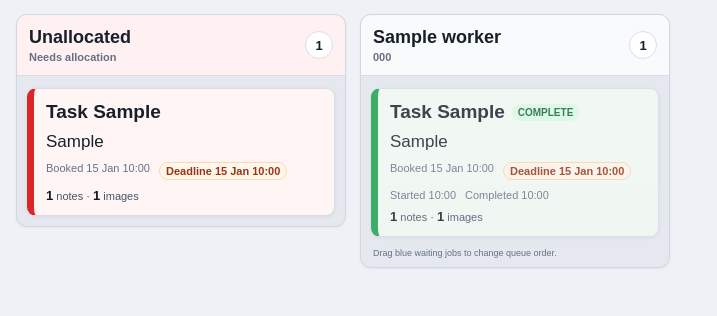
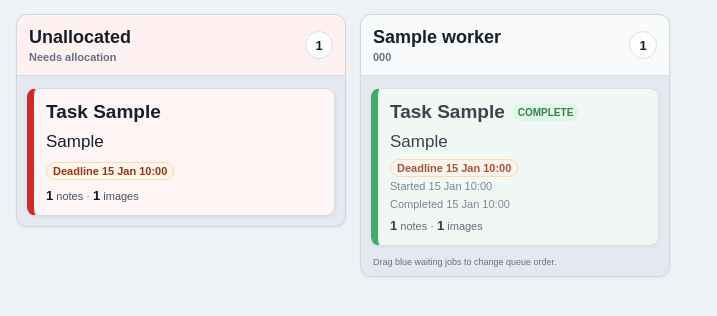
Before and after one commit to Manic8484/job-monitor, a Flask app: template templates/warehouse_tasks.html in a window 1280 px wide. Shown: the part 70-386 px from the top of the page, without its empty margins (0-717 px from the left). Run offline with Flask 3, Linux system fonts and the light colour scheme; the template is opened without the code that fills it: most values are stand-ins (such as "Sample title", 1, 10 or a date in 2020); some libraries are stand-ins or nearby versions.

Commit message:
Add files via upload

```diff
--- a/templates/warehouse_tasks.html
+++ b/templates/warehouse_tasks.html
@@ -43,7 +43,9 @@ dialog{border:0;border-radius:12px;width:min(1000px,94vw);padding:0;box-shadow:0
       <article class="task unallocated {% if t.priority_job %}priority{% endif %}" onclick="openTask('{{ t.job_ref }}')">
         <div class="topline"><span class="ref">Task {{ t.job_ref }}</span>{% if t.priority_job %}<span class="badge priority">Priority</span>{% endif %}</div>
         <div class="headline">{{ t.despatch_instructions or 'No short instruction supplied' }}</div>
-        <div class="meta"><span>Booked {{ t.booked_at.strftime('%d %b %H:%M') if t.booked_at else '—' }}</span>{% if t.deadline_at %}<span class="deadline">Deadline {{ t.deadline_at.strftime('%d %b %H:%M') }}</span>{% endif %}</div>
+        {% if t.deadline_at %}
+        <div class="meta"><span class="deadline">Deadline {{ t.deadline_at.strftime('%d %b %H:%M') }}</span></div>
+        {% endif %}
         <div class="counts"><strong>{{ t.note_count }}</strong> notes · <strong>{{ t.image_count }}</strong> images{% if t.media_count != t.image_count %} · {{ t.media_count - t.image_count }} files{% endif %}</div>
       </article>
       {% else %}<div class="empty">No unallocated warehouse tasks.</div>{% endfor %}
@@ -71,12 +73,13 @@ dialog{border:0;border-radius:12px;width:min(1000px,94vw);padding:0;box-shadow:0
           {% elif reorderable %}<span class="badge drag">Queue {{ loop.index }}</span>{% endif %}
         </div>
         <div class="headline">{{ t.despatch_instructions or 'No short instruction supplied' }}</div>
-        <div class="meta">
-          <span>Booked {{ t.booked_at.strftime('%d %b %H:%M') if t.booked_at else '—' }}</span>
-          {% if t.deadline_at %}<span class="deadline">Deadline {{ t.deadline_at.strftime('%d %b %H:%M') }}</span>{% endif %}
-          {% if t.started_at %}<span>Started {{ t.started_at.strftime('%H:%M') }}</span>{% endif %}
-          {% if t.completed_at %}<span>Completed {{ t.completed_at.strftime('%H:%M') }}</span>{% endif %}
+        {% if t.deadline_at or t.started_at or t.completed_at %}
+        <div class="meta" style="display:block">
+          {% if t.deadline_at %}<div><span class="deadline">Deadline {{ t.deadline_at.strftime('%d %b %H:%M') }}</span></div>{% endif %}
+          {% if t.started_at %}<div style="margin-top:6px">Started {{ t.started_at.strftime('%d %b %H:%M') }}</div>{% endif %}
+          {% if t.completed_at %}<div style="margin-top:6px">Completed {{ t.completed_at.strftime('%d %b %H:%M') }}</div>{% endif %}
         </div>
+        {% endif %}
         <div class="counts"><strong>{{ t.note_count }}</strong> notes · <strong>{{ t.image_count }}</strong> images{% if t.media_count != t.image_count %} · {{ t.media_count - t.image_count }} files{% endif %}</div>
       </article>
       {% else %}<div class="empty">No warehouse tasks.</div>{% endfor %}
```
